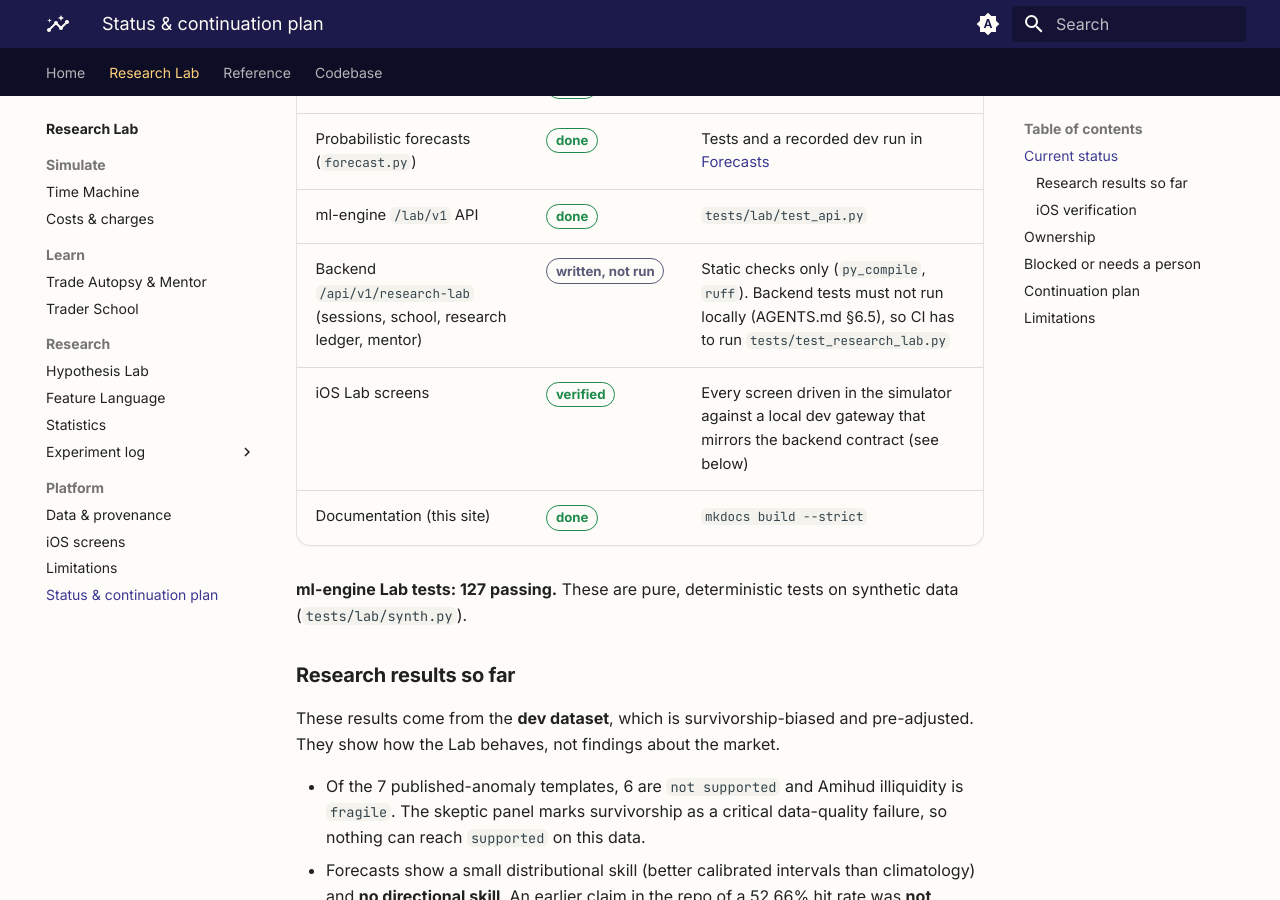
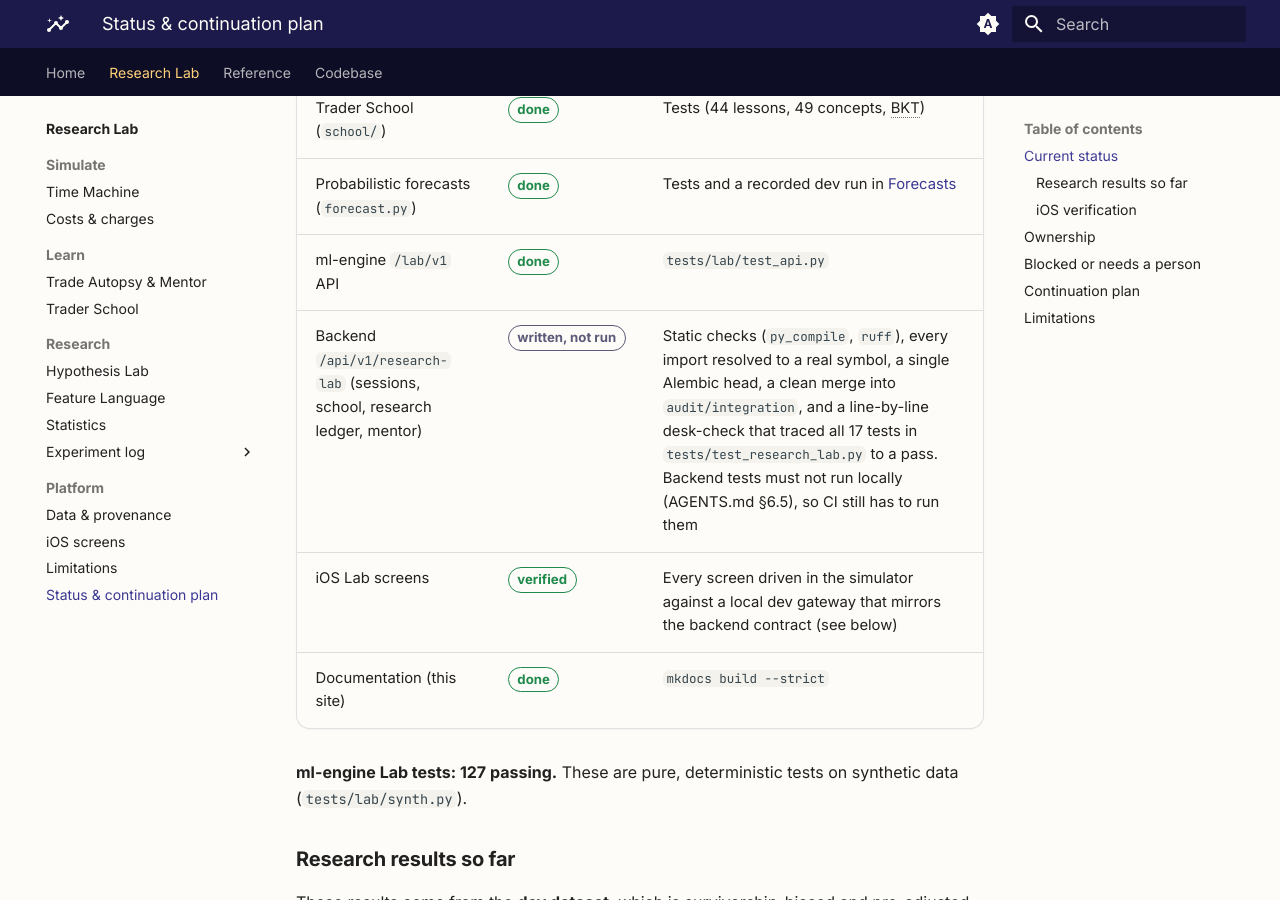
Before and after one commit to snp05016/nivesh, an MkDocs documentation site: the page built from docs/platform/status.md, in a window 1280 px wide and 900 px high, scrolled down 1100 px. Built offline with MkDocs 1.6.1 and Material for MkDocs 9.7.7, drawn with Linux system fonts in a browser that asks for light colours.

Commit message:
docs(lab): record backend static verification on the status page

```diff
--- a/docs/platform/status.md
+++ b/docs/platform/status.md
@@ -22,7 +22,7 @@
 | Trader School (`school/`) | <span class="nv-pill real">done</span> | Tests (44 lessons, 49 concepts, BKT) |
 | Probabilistic forecasts (`forecast.py`) | <span class="nv-pill real">done</span> | Tests and a recorded dev run in [Forecasts](experiments/forecasts.md) |
 | ml-engine `/lab/v1` API | <span class="nv-pill real">done</span> | `tests/lab/test_api.py` |
-| Backend `/api/v1/research-lab` (sessions, school, research ledger, mentor) | <span class="nv-pill planned">written, not run</span> | Static checks only (`py_compile`, `ruff`). Backend tests must not run locally (AGENTS.md §6.5), so CI has to run `tests/test_research_lab.py` |
+| Backend `/api/v1/research-lab` (sessions, school, research ledger, mentor) | <span class="nv-pill planned">written, not run</span> | Static checks (`py_compile`, `ruff`), every import resolved to a real symbol, a single Alembic head, a clean merge into `audit/integration`, and a line-by-line desk-check that traced all 17 tests in `tests/test_research_lab.py` to a pass. Backend tests must not run locally (AGENTS.md §6.5), so CI still has to run them |
 | iOS Lab screens | <span class="nv-pill real">verified</span> | Every screen driven in the simulator against a local dev gateway that mirrors the backend contract (see below) |
 | Documentation (this site) | <span class="nv-pill real">done</span> | `mkdocs build --strict` |
 
```
